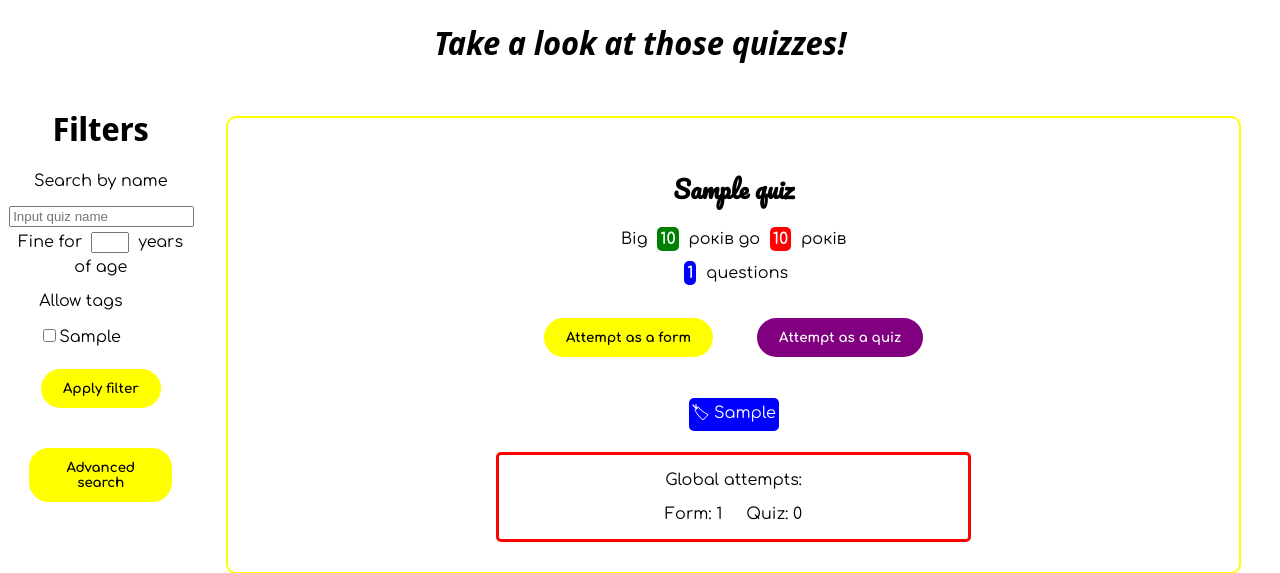
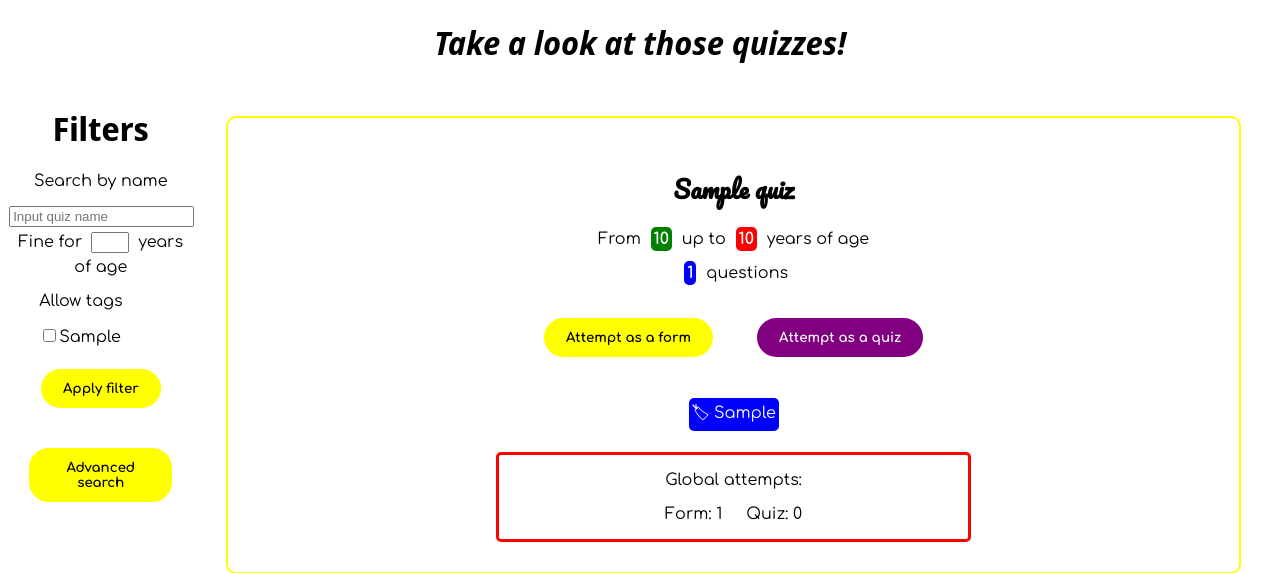
Before and after one commit to sanyaswee/SuperQuizzes-django-edition, a Django app: page /en-us/ in a window 1280 px wide. Shown: the top 573 px of the page. Run offline with Django 4.2, Linux system fonts and the light colour scheme; tables that the repository leaves empty hold one stand-in row (values such as "Sample post").

Commit message:
Continue translation 4

```diff
--- a/templates/home/quiz_list.html
+++ b/templates/home/quiz_list.html
@@ -6,7 +6,7 @@
         <div class="quiz-label">
             <h2 class="quiz-name">{{ quiz.name }}</h2>
             <p>
-                Від <b class="color-box green-box">{{ quiz.min_age }}</b> років до <b class="color-box red-box">{{ quiz.max_age }}</b> років
+                {% trans 'From' %} <b class="color-box green-box">{{ quiz.min_age }}</b> {% trans 'up to' %} <b class="color-box red-box">{{ quiz.max_age }}</b> {% trans 'years of age' %}
             </p>
             <p><b class="color-box blue-box">{{ quiz.questions.all|length }}</b> {% trans 'questions' %}</p>
             <a href="{% url 'form' quiz.id %}"><button class="complete complete-as-form">{% trans 'Attempt as a form' %}</button></a>
```
Also changed, not shown: locale/uk/LC_MESSAGES/django.po, 1 other file.
